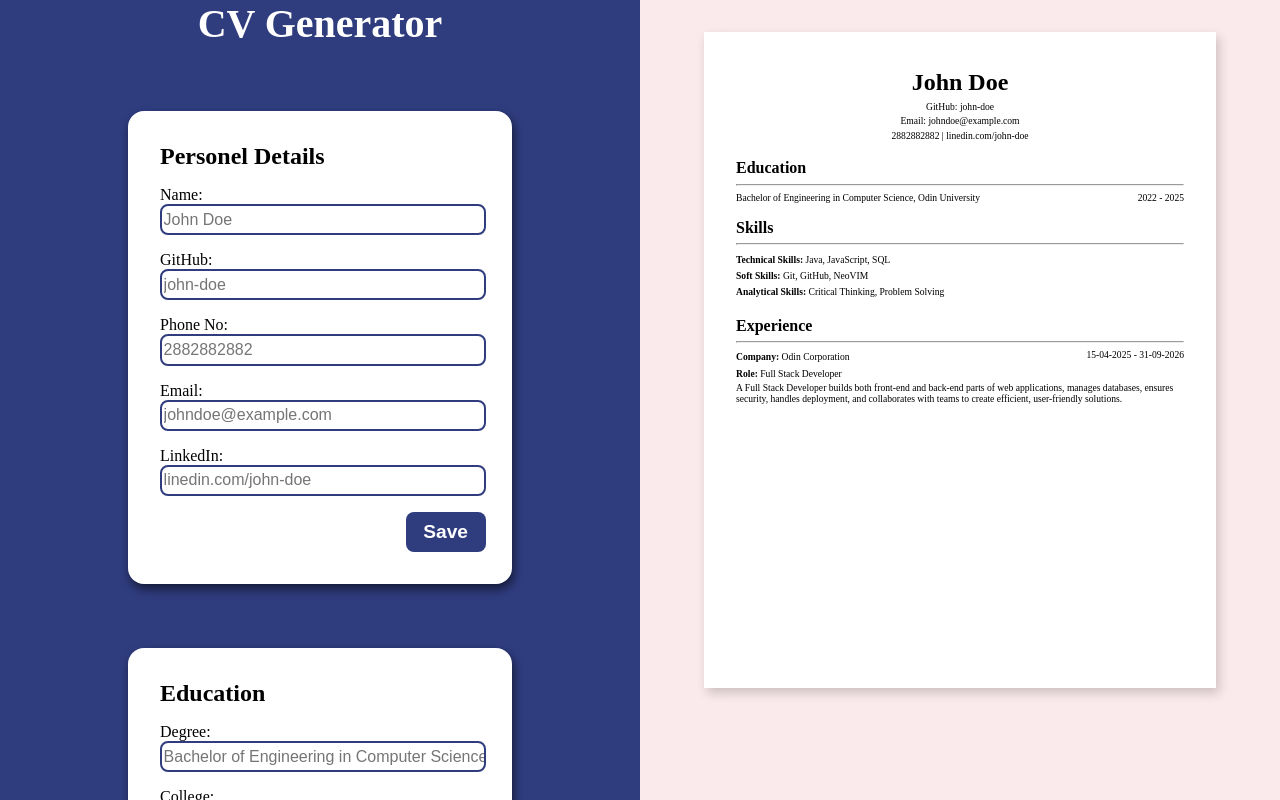
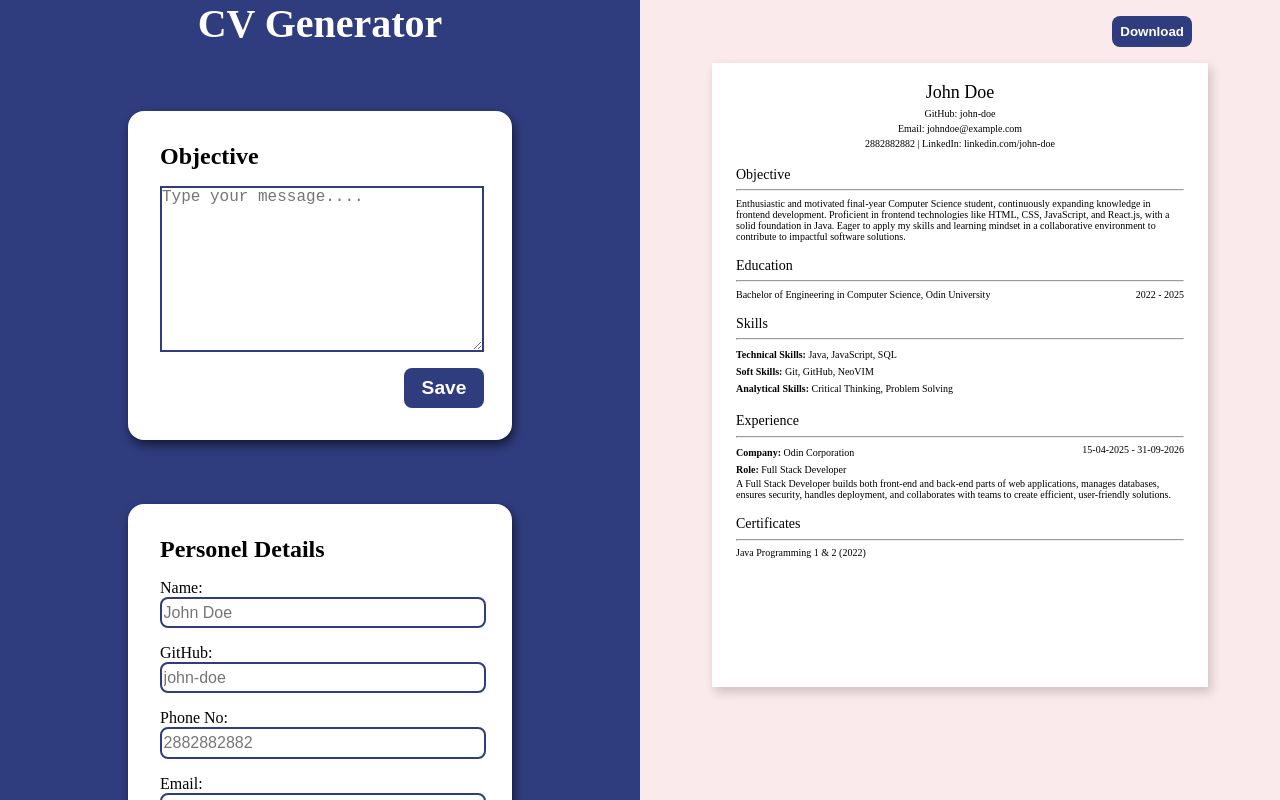
Before and after one commit to dark-prince05/cv-application, a React (Vite) app: page / in a window 1280 px wide. Built offline with nearby package versions, Linux system fonts and the light colour scheme.

Commit message:
Implement download option, objective and certificates part

```diff
--- a/package.json
+++ b/package.json
@@ -10,6 +10,8 @@
     "preview": "vite preview"
   },
   "dependencies": {
+    "html2canvas": "^1.4.1",
+    "jspdf": "^3.0.1",
     "react": "^19.0.0",
     "react-dom": "^19.0.0"
   },
--- /dev/null
+++ b/src/components/CertInfo.jsx
@@ -0,0 +1,41 @@
+function CertInfo({ certDetails, updateCertDetails }) {
+  let certificate = certDetails.certName;
+  let certYear = certDetails.certYear;
+
+  const handleAction = (e) => {
+    e.preventDefault();
+    updateCertDetails({
+      certName: certificate.trim() ? certificate.trim() : certDetails.certName,
+      certYear: certYear.trim() ? certYear.trim() : certDetails.certYear,
+    });
+  };
+
+  return (
+    <div className="cert-details">
+      <form onSubmit={handleAction}>
+        <h2>Certficates</h2>
+        <div>
+          <label> Certificate Name:</label>
+          <br />
+          <input
+            placeholder="Java Programming 1 & 2"
+            type="text"
+            onChange={(e) => (certificate = e.target.value)}
+          />
+        </div>
+        <div>
+          <label> Year:</label>
+          <br />
+          <input
+            placeholder="2022"
+            type="text"
+            onChange={(e) => (certYear = e.target.value)}
+          />
+        </div>
+        <button className="btn">Save</button>
+      </form>
+    </div>
+  );
+}
+
+export default CertInfo;
--- a/src/components/Details.jsx
+++ b/src/components/Details.jsx
@@ -4,6 +4,8 @@ import Preview from "./Preview.jsx";
 import EduInfo from "./EduInfo.jsx";
 import SkillInfo from "./SkillInfo.jsx";
 import ExpInfo from "./ExpInfo.jsx";
+import ObjInfo from "./ObjInfo.jsx";
+import CertInfo from "./CertInfo.jsx";
 
 function Details() {
   const [genDetails, updateGenDetails] = useState({
@@ -11,7 +13,7 @@ function Details() {
     github: "john-doe",
     phone: "2882882882",
     email: "johndoe@example.com",
-    linkedIn: "linedin.com/john-doe",
+    linkedIn: "linkedin.com/john-doe",
   });
 
   const [eduDetails, updateEduDetails] = useState({
@@ -34,9 +36,19 @@ function Details() {
     desc: "A Full Stack Developer builds both front-end and back-end parts of web applications, manages databases, ensures security, handles deployment, and collaborates with teams to create efficient, user-friendly solutions.",
   });
 
+  const [objDetails, updateObjDetails] = useState(
+    "Enthusiastic and motivated final-year Computer Science student, continuously expanding knowledge in frontend development. Proficient in frontend technologies like HTML, CSS, JavaScript, and React.js, with a solid foundation in Java. Eager to apply my skills and learning mindset in a collaborative environment to contribute to impactful software solutions.",
+  );
+
+  const [certDetails, updateCertDetails] = useState({
+    certName: "Java Programming 1 & 2",
+    certYear: "2022",
+  });
+
   return (
     <div className="details">
       <div className="user-info">
+        <ObjInfo objDetails={objDetails} updateObjDetails={updateObjDetails} />
         <GenInfo genDetails={genDetails} updateGenDetails={updateGenDetails} />
         <EduInfo eduDetails={eduDetails} updateEduDetails={updateEduDetails} />
         <SkillInfo
@@ -44,13 +56,19 @@ function Details() {
           updateSkillDetails={updateSkillDetails}
         />
         <ExpInfo expDetails={expDetails} updateExpDetails={updateExpDetails} />
+        <CertInfo
+          certDetails={certDetails}
+          updateCertDetails={updateCertDetails}
+        />
       </div>
       <div className="preview">
         <Preview
           genDetails={genDetails}
+          objDetails={objDetails}
           eduDetails={eduDetails}
           skillDetails={skillDetails}
           expDetails={expDetails}
+          certDetails={certDetails}
         />
       </div>
     </div>
--- a/src/components/ExpInfo.jsx
+++ b/src/components/ExpInfo.jsx
@@ -24,7 +24,7 @@ function ExpInfo({ expDetails, updateExpDetails }) {
           <label> Company:</label>
           <br />
           <input
-            placeholder="Java, JavaScript, SQL"
+            placeholder="Odin Corporation"
             type="text"
             onChange={(e) => (compName = e.target.value)}
           />
@@ -33,7 +33,7 @@ function ExpInfo({ expDetails, updateExpDetails }) {
           <label> Position:</label>
           <br />
           <input
-            placeholder="Git, GitHub, NeoVIM"
+            placeholder="Full Stack Developer"
             type="text"
             onChange={(e) => (pos = e.target.value)}
           />
--- a/src/components/GenInfo.jsx
+++ b/src/components/GenInfo.jsx
@@ -20,7 +20,6 @@ function GenInfo({ genDetails, updateGenDetails }) {
 
   return (
     <div className="gen-details">
-      <h1>CV Generator</h1>
       <form onSubmit={handleAction}>
         <h2>Personel Details</h2>
         <div>
@@ -63,7 +62,7 @@ function GenInfo({ genDetails, updateGenDetails }) {
           <label> LinkedIn:</label>
           <br />
           <input
-            placeholder="linedin.com/john-doe"
+            placeholder="linkedin.com/john-doe"
             type="text"
             onChange={(e) => (linkedIn = e.target.value)}
           />
--- /dev/null
+++ b/src/components/ObjInfo.jsx
@@ -0,0 +1,25 @@
+function ObjInfo({ objDetails, updateObjDetails }) {
+  let objective = objDetails;
+
+  const handleAction = (e) => {
+    e.preventDefault();
+    updateObjDetails((objDetails = objective.trim()));
+  };
+
+  return (
+    <div className="obj-details">
+      <h1>CV Generator</h1>
+      <form onSubmit={handleAction}>
+        <h2>Objective</h2>
+        <textarea
+          placeholder="Type your message...."
+          onChange={(e) => (objective = e.target.value)}
+          rows={9}
+        />
+        <button className="btn">Save</button>
+      </form>
+    </div>
+  );
+}
+
+export default ObjInfo;
--- a/src/components/Preview.jsx
+++ b/src/components/Preview.jsx
@@ -1,16 +1,50 @@
 import { useState } from "react";
+import html2canvas from "html2canvas";
+import jsPDF from "jspdf";
 
-function Preview({ genDetails, eduDetails, skillDetails, expDetails }) {
+const downloadResume = () => {
+  const input = document.querySelector("#cv-preview");
+
+  html2canvas(input).then((canvas) => {
+    const img = canvas.toDataURL("image/png");
+    const pdf = new jsPDF("p", "pt", "a4");
+
+    const pdfWidth = pdf.internal.pageSize.getWidth();
+    const pdfHeight = (canvas.height * pdfWidth) / canvas.width;
+
+    pdf.addImage(img, "PNG", 0, 0, pdfWidth, pdfHeight);
+    pdf.save("resume.pdf");
+  });
+};
+
+function Preview({
+  genDetails,
+  objDetails,
+  eduDetails,
+  skillDetails,
+  expDetails,
+  certDetails,
+}) {
   return (
-    <div>
-      <div className="cv-sheet">
+    <div className="right-container">
+      <button className="download" onClick={downloadResume}>
+        Download
+      </button>
+      <div className="cv-sheet" id="cv-preview">
         <div className="gen-info">
           <h2>{genDetails.name}</h2>
           <p>GitHub: {genDetails.github}</p>
           <p>Email: {genDetails.email}</p>
           <p>
-            {genDetails.phone} | {genDetails.linkedIn}
+            {genDetails.phone} | LinkedIn: {genDetails.linkedIn}
           </p>
+        </div>
+        <div className="obj-info">
+          <h4>Objective</h4>
+          <hr style={{ margin: ".4rem 0" }} />
+          <div>
+            <p>{objDetails}</p>
+          </div>
         </div>
         <div className="edu-info">
           <h4>Education</h4>
@@ -51,6 +85,15 @@ function Preview({ genDetails, eduDetails, skillDetails, expDetails }) {
           </p>
           <p>{expDetails.desc}</p>
         </div>
+        <div className="cert-info">
+          <h4>Certificates</h4>
+          <hr style={{ margin: ".4rem 0" }} />
+          <div>
+            <p>
+              {certDetails.certName} ({certDetails.certYear})
+            </p>
+          </div>
+        </div>
       </div>
     </div>
   );
--- a/src/styles/style.css
+++ b/src/styles/style.css
@@ -1,6 +1,11 @@
 * {
   margin: 0;
   padding: 0;
+}
+
+:root {
+  --bg-color1: #2f3c7e;
+  --bg-color2: #fbeaeb;
 }
 
 .details {
@@ -12,12 +17,12 @@
 }
 
 .user-info {
-  background-color: #2f3c7e;
+  background-color: var(--bg-color1);
   overflow: scroll;
   height: 100vh;
 }
 
-.gen-details > h1 {
+.obj-details > h1 {
   color: white;
   text-align: center;
   font-size: 2.5rem;
@@ -37,7 +42,7 @@ form {
 
 .preview {
   width: 50vw;
-  background-color: #fbeaeb;
+  background-color: var(--bg-color2);
   height: 100vh;
   overflow: scroll;
 }
@@ -47,7 +52,7 @@ form {
   height: 1.7rem;
   border-radius: 0.5rem;
   font-size: 1rem;
-  border: 2px solid #2f3c7e;
+  border: 2px solid var(--bg-color1);
   padding-left: 0.1rem;
 }
 
@@ -59,7 +64,7 @@ form {
   justify-self: end;
   width: 5rem;
   height: 2.5rem;
-  background-color: #2f3c7e;
+  background-color: var(--bg-color1);
   color: white;
   font-weight: bold;
   font-size: 1.2rem;
@@ -82,9 +87,8 @@ form {
   width: 28rem;
   height: 37rem;
   background-color: #ffffff;
-  margin: 2rem auto;
   box-shadow: 3px 5px 10px #00000030;
-  padding: 2rem;
+  padding: 1rem 1.5rem;
 }
 
 .gen-info {
@@ -93,8 +97,13 @@ form {
   margin-bottom: 1rem;
 }
 
+.gen-info h2 {
+  font-size: 18px;
+  font-weight: 500;
+}
+
 .preview p {
-  font-size: 0.6rem;
+  font-size: 10px;
 }
 
 .edu-info > div,
@@ -104,8 +113,19 @@ form {
 }
 
 .edu-info,
+.obj-info,
+.exp-info,
 .skill-info {
   margin-bottom: 1rem;
+}
+
+.edu-info h4,
+.skill-info h4,
+.obj-info h4,
+.cert-info h4,
+.exp-info h4 {
+  font-size: 14px;
+  font-weight: 500;
 }
 
 .skill-info span,
@@ -114,8 +134,9 @@ form {
   line-height: 1.7;
 }
 
-.exp-details textarea {
-  border: 2px solid #2f3c7e;
+.exp-details textarea,
+.obj-details textarea {
+  border: 2px solid var(--bg-color1);
   resize: vertical;
   width: 25vw;
   min-height: 1rem;
@@ -167,6 +188,7 @@ form {
   .details input {
     width: 70vw;
   }
+
   .cv-sheet {
     width: 70vw;
     height: 70vh;
@@ -194,3 +216,20 @@ form {
     font-size: 0.6rem;
   }
 }
+
+.right-container {
+  display: grid;
+  justify-content: center;
+}
+
+.download {
+  justify-self: end;
+  margin: 1rem;
+  border: none;
+  background-color: var(--bg-color1);
+  color: #ffffff;
+  padding: 0.5rem;
+  border-radius: 8px;
+  font-weight: bold;
+  cursor: pointer;
+}
```
Also changed, not shown: 1 other file (tests, documents, lock files or other folders).
